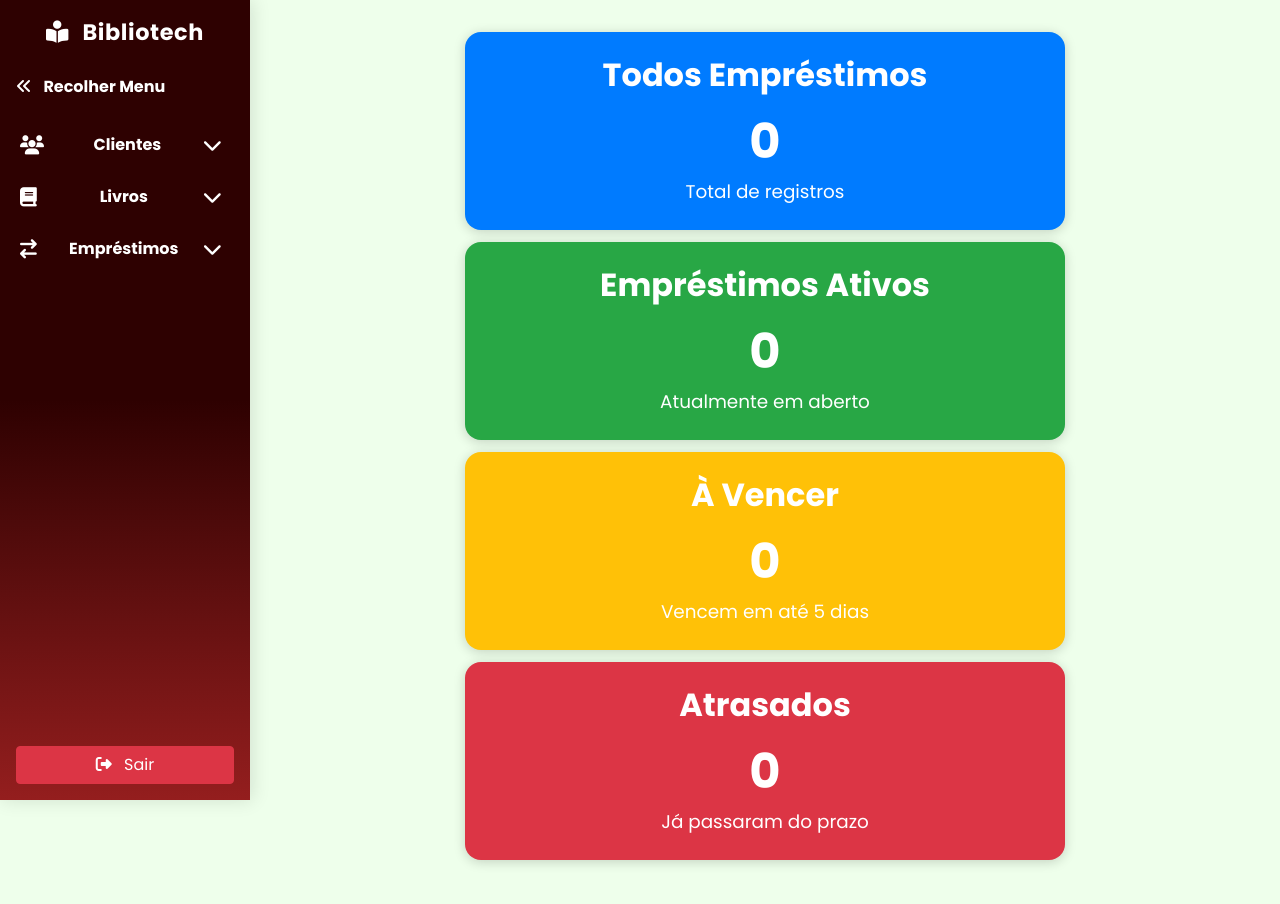
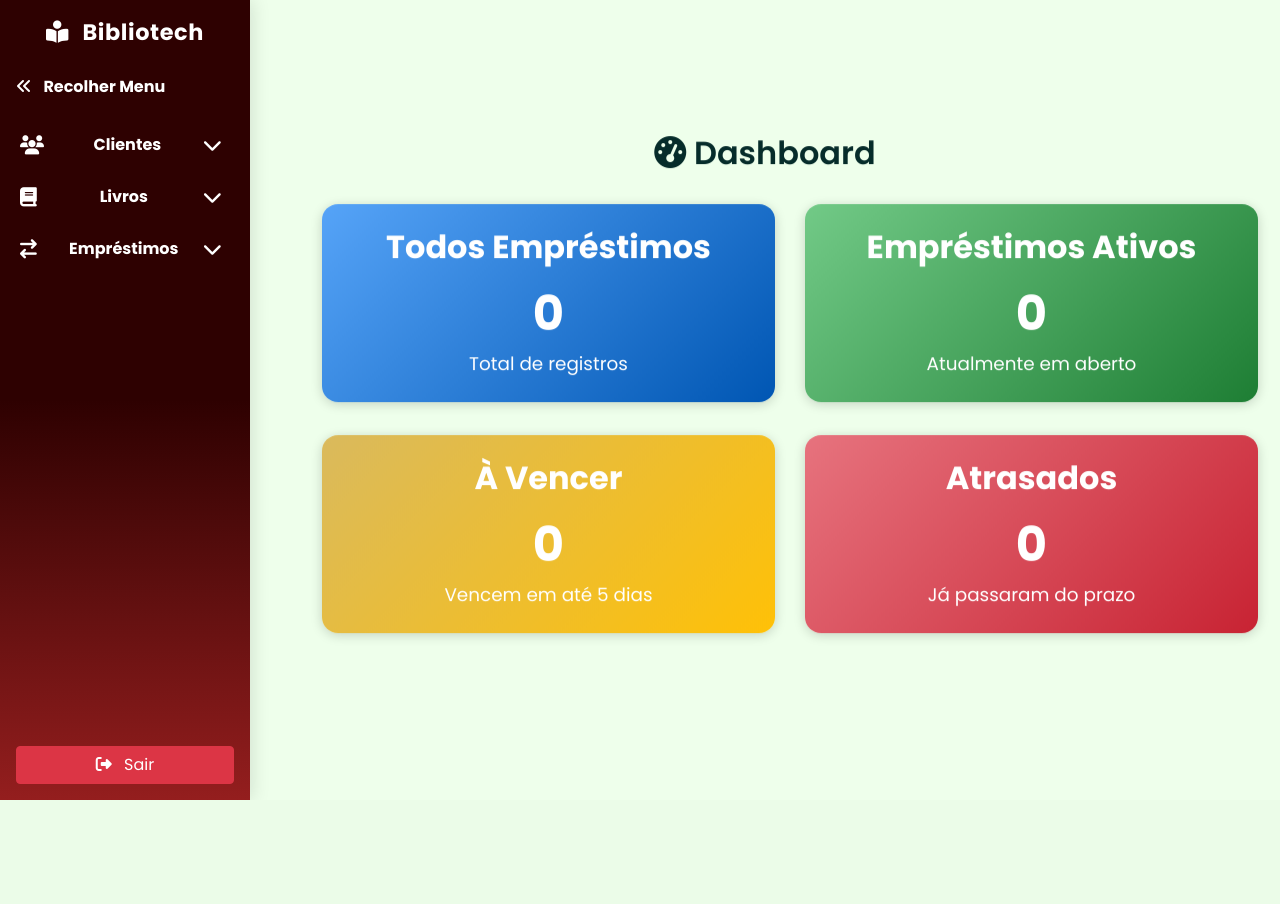
Before and after one commit to gx-briel/Bibliotech, a PHP site: page /relatorios.php in a window 1280 px wide. After the commit the page ends 800 px from the top, so only its background shows below. Run offline with PHP 8.4, Linux system fonts and the light colour scheme; the visitor is signed in with stand-in values (Sample User, id 1); data that the repository does not hold is empty.

Commit message:
Mais estilizacoes, e variaveis adicionadas na sessao

```diff
--- a/components/sidebar-style.php
+++ b/components/sidebar-style.php
@@ -242,6 +242,7 @@
     right: 1rem;
   }
 
+
   .show-sidebar-btn {
     position: fixed;
     top: 15px;
--- a/relatorios.php
+++ b/relatorios.php
@@ -1,4 +1,3 @@
-
 <?php
 session_start();
 if (!isset($_SESSION['id'])) {
@@ -17,6 +16,18 @@ if (!isset($_SESSION['id'])) {
   <link href="https://fonts.googleapis.com/css2?family=Poppins:wght@400;600;700&display=swap" rel="stylesheet">
   <?php include 'components/sidebar-style.php'; ?>
   <style>
+
+    @keyframes fadeInUpSmooth {
+      from { opacity: 0; transform: translateY(20px); }
+      to   { opacity: 1; transform: translateY(0); }
+    }
+
+    .fade-in-up {
+      opacity: 0;                    /* garante estado inicial consistente */
+      animation: fadeInUpSmooth 0.6s ease-in-out both; /* both = mantém estado final */
+      will-change: opacity, transform;
+    }
+
     body {
       background-color: rgb(238, 255, 235);
       margin: 0;
@@ -32,17 +43,20 @@ if (!isset($_SESSION['id'])) {
       padding: 2rem;
       flex: 1;
       transition: margin-left 0.3s;
+      display: flex;            /* ativa flexbox */
+      align-items: center;      /* centra verticalmente (eixo cruzado) */
+      justify-content: center;  /* centra horizontalmente (opcional) */
+      min-height: 100vh;        /* ocupa a altura inteira da viewport */
     }
 
     .card {
       border: none;
       border-radius: 16px;
       box-shadow: 0 2px 12px rgba(0,0,0,0.18);
-      margin-bottom: 6px;
+      margin-bottom: 25px;
       width: 100%;
-      max-width: 600px;
-      margin-left: auto;
-      margin-right: auto;
+      margin-left: 25px;
+      margin-right: 25px;
     }
     .dashboard-card-title {
       font-size: 2rem;
@@ -76,6 +90,22 @@ if (!isset($_SESSION['id'])) {
         padding: 1.2rem 0.5rem !important;
       }
     }
+
+
+    .bg-danger{
+      background: linear-gradient(135deg, #e7737eff 0%, #c82333 100%) !important;
+    }
+    .bg-warning{
+      background: linear-gradient(135deg, #daba5dff 0%, #FFC107 100%) !important;
+    }
+    .bg-success{
+      background: linear-gradient(135deg, #72ca87ff 0%, #1e7e34 100%) !important;
+    }
+    .bg-primary{
+      background: linear-gradient(135deg, #56a4f8ff 0%, #0056b3 100%) !important;
+    }
+
+
   </style>
 </head>
 <body>
@@ -87,7 +117,6 @@ if (!isset($_SESSION['id'])) {
     <div class="row">
       <?php
       require_once 'conexao.php';
-        // Usa a variável $conexao definida em conexao.php
       // Total de empréstimos
       $sqlTodos = "SELECT COUNT(*) as total FROM emprestimo";
       $resTodos = mysqli_query($conexao, $sqlTodos);
@@ -98,7 +127,7 @@ if (!isset($_SESSION['id'])) {
       $resAtivos = mysqli_query($conexao, $sqlAtivos);
       $qtdAtivos = ($resAtivos && $row = mysqli_fetch_assoc($resAtivos)) ? $row['total'] : 0;
 
-        // Empréstimos à vencer
+      // Empréstimos à vencer (até 5 dias)
       $sqlVencer = "SELECT COUNT(*) as total FROM emprestimo WHERE ativo = '1' AND vencimento BETWEEN CURDATE() AND DATE_ADD(CURDATE(), INTERVAL 5 DAY)";
       $resVencer = mysqli_query($conexao, $sqlVencer);
       $qtdVencer = ($resVencer && $row = mysqli_fetch_assoc($resVencer)) ? $row['total'] : 0;
@@ -108,7 +137,15 @@ if (!isset($_SESSION['id'])) {
       $resAtrasados = mysqli_query($conexao, $sqlAtrasados);
       $qtdAtrasados = ($resAtrasados && $row = mysqli_fetch_assoc($resAtrasados)) ? $row['total'] : 0;
       ?>
-        <div class="col-12" style="margin-bottom: 6px;">
+
+      <div class="col-12 mb-2">
+        <h2 class="text-center mb-4 botaodash fade-in-up" style="font-weight: 600; color: #062c2a; font-size: 2rem;">
+          <i class="fas fa-tachometer-alt"></i> Dashboard
+        </h2>
+      </div>
+
+      <!-- 2x2: cada card ocupa 12 no mobile e 6 a partir de md -->
+      <div class="col-12 col-md-6 mb-2 fade-in-up">
         <div class="card text-white bg-primary">
           <a href="todosEmprestimos.php" style="text-decoration:none;display:block;width:100%;">
             <div class="card-body d-flex flex-column justify-content-center align-items-center p-4">
@@ -121,7 +158,8 @@ if (!isset($_SESSION['id'])) {
           </a>
         </div>
       </div>
-        <div class="col-12" style="margin-bottom: 6px;">
+
+      <div class="col-12 col-md-6 mb-2 fade-in-up">
         <div class="card text-white bg-success">
           <a href="listaEmprestimoAtivo.php" style="text-decoration:none;display:block;width:100%;">
             <div class="card-body d-flex flex-column justify-content-center align-items-center p-4">
@@ -134,7 +172,8 @@ if (!isset($_SESSION['id'])) {
           </a>
         </div>
       </div>
-        <div class="col-12" style="margin-bottom: 6px;">
+
+      <div class="col-12 col-md-6 mb-2 fade-in-up">
         <div class="card text-white bg-warning">
           <a href="emprestimoVence.php" style="text-decoration:none;display:block;width:100%;">
             <div class="card-body d-flex flex-column justify-content-center align-items-center p-4">
@@ -147,7 +186,8 @@ if (!isset($_SESSION['id'])) {
           </a>
         </div>
       </div>
-        <div class="col-12" style="margin-bottom: 6px;">
+
+      <div class="col-12 col-md-6 mb-2 fade-in-up">
         <div class="card text-white bg-danger">
           <a href="emprestimoVencido.php" style="text-decoration:none;display:block;width:100%;">
             <div class="card-body d-flex flex-column justify-content-center align-items-center p-4">
@@ -160,7 +200,7 @@ if (!isset($_SESSION['id'])) {
           </a>
         </div>
       </div>
-      </div>
+
     </div>
   </div>
 </div>
```
Also changed, not shown: indexlogado.php (+22 -15 lines), login.php (+33 -23 lines). Lines whose indentation alone changed are shown as unchanged.
